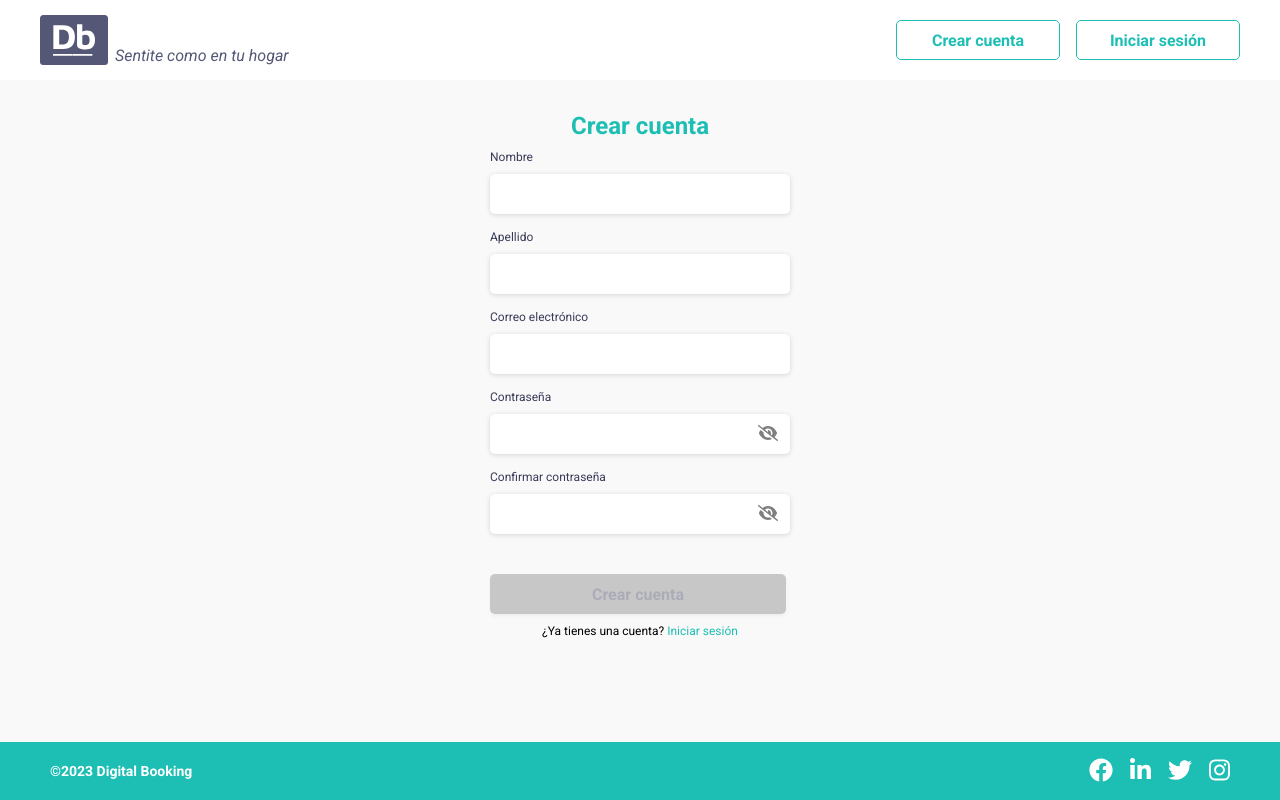
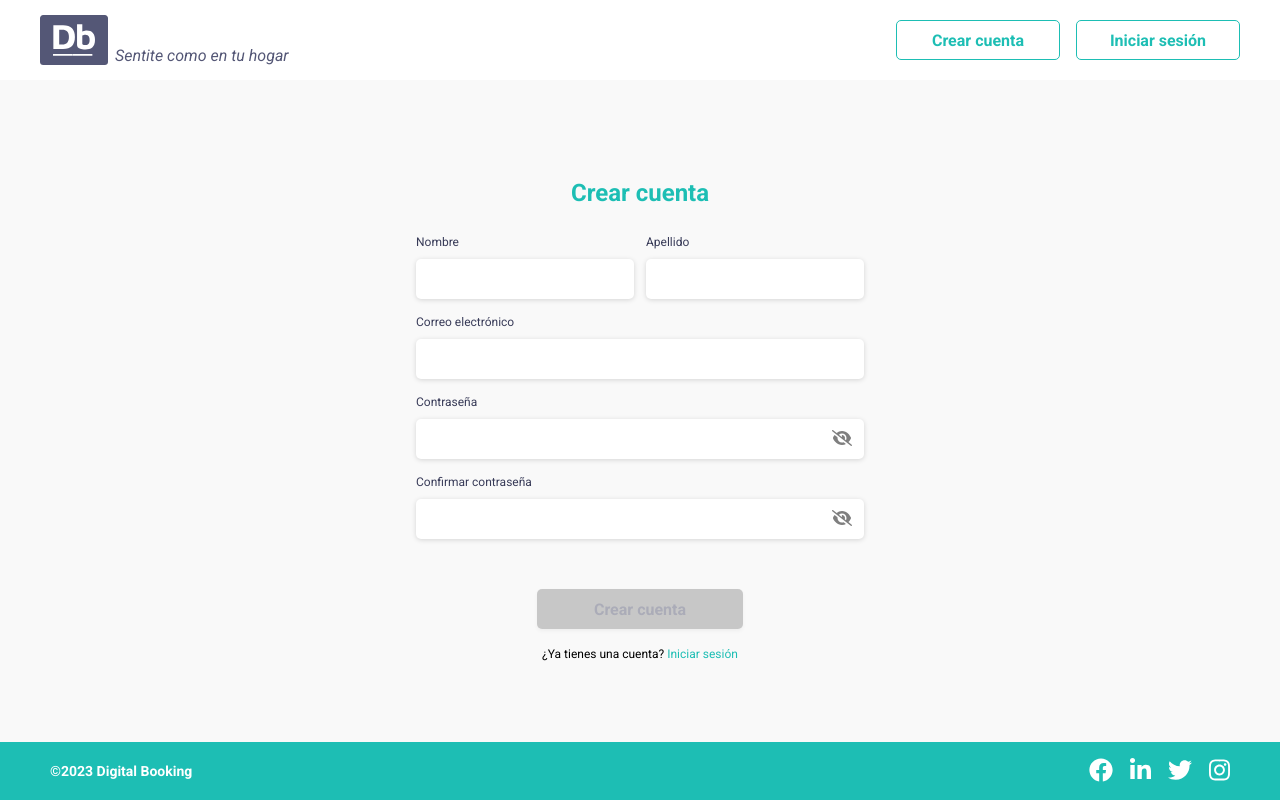
Before and after one commit to nataliehelm/digital-booking, a React (Create React App) app in the folder frontend/fe-digital-booking/: page /signin in a window 1280 px wide. Built offline with nearby package versions, Linux system fonts and the light colour scheme.

Commit message:
fix(Signin): fixing desktop styles

```diff
--- a/frontend/fe-digital-booking/src/pages/Auth/SignIn/SignIn.jsx
+++ b/frontend/fe-digital-booking/src/pages/Auth/SignIn/SignIn.jsx
@@ -42,8 +42,10 @@ const SignIn = () => {
       </Heading>
       <form className={styles["sign-in-form"]}>
         <section>
-          <Input {...name} name="name" label="Nombre" />
-          <Input {...lastname} name="lastname" label="Apellido" />
+          <div className={styles.names}>
+            <Input {...name} name="name" label="Nombre" />
+            <Input {...lastname} name="lastname" label="Apellido" />
+          </div>
           <Input {...email} name="email" label="Correo electrónico" />
           <Input
             {...password}
--- a/frontend/fe-digital-booking/src/pages/Auth/SignIn/SignIn.module.scss
+++ b/frontend/fe-digital-booking/src/pages/Auth/SignIn/SignIn.module.scss
@@ -4,9 +4,10 @@
   display: flex;
   align-items: center;
   flex-direction: column;
+  height: 100%;
+  justify-content: center;
 
   .title {
-    margin-top: 32px;
     color: $color-primary;
   }
 
@@ -16,6 +17,12 @@
     max-width: 300px;
 
     section {
+      display: flex;
+      flex-direction: column;
+      gap: 16px;
+    }
+
+    .names {
       display: flex;
       flex-direction: column;
       gap: 16px;
@@ -37,3 +44,46 @@
     }
   }
 }
+
+@media (min-width: $md) {
+  .main {
+    justify-content: center;
+    .sign-in-form {
+      width: 100%;
+      display: flex;
+      flex-direction: column;
+      align-items: center;
+      max-width: 346px;
+    }
+    section {
+      width: 100%;
+    }
+  }
+}
+
+@media (min-width: $lg) {
+  .main {
+    .title {
+      margin: 18px 0;
+    }
+
+    .sign-in-form {
+      max-width: 448px;
+
+      .names {
+        display: flex;
+        flex-direction: row;
+        gap: 12px;
+      }
+
+      .submit-button {
+        margin-top: 50px;
+        max-width: 206px;
+      }
+
+      .login-text {
+        margin-top: 18px;
+      }
+    }
+  }
+}
```
